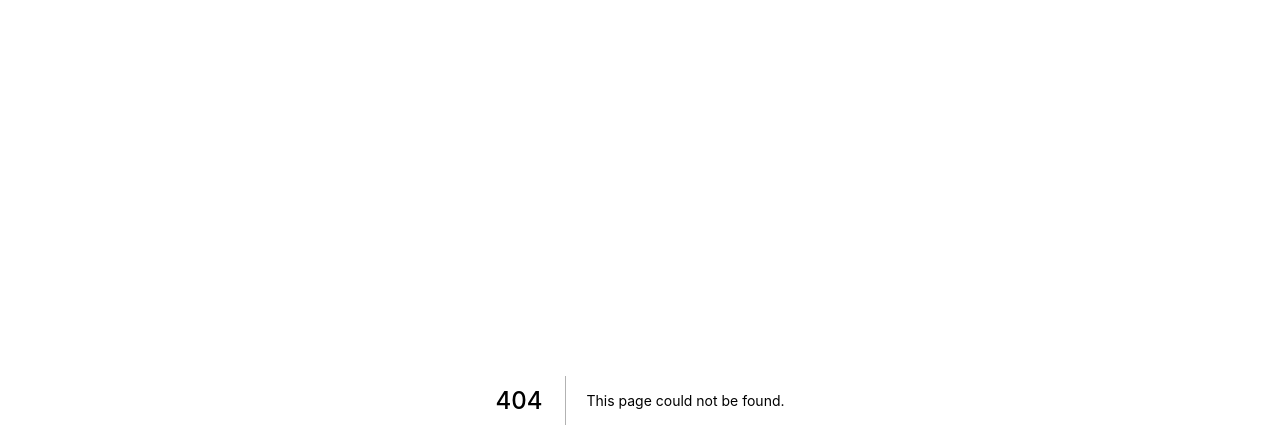
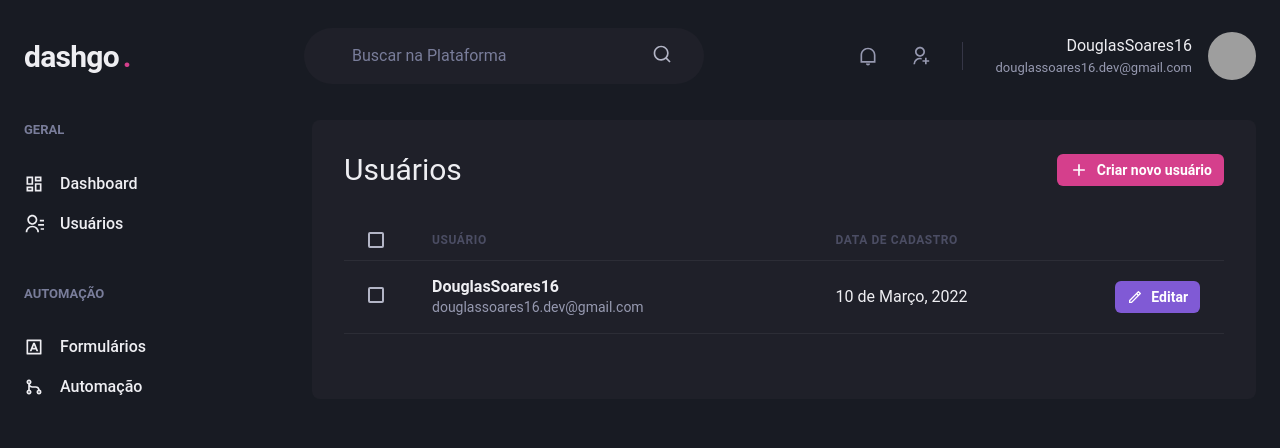
Before and after one commit to DouglasSoares16/dashgo, a Next.js app: page /users in a window 1280 px wide. Before the commit this address had no page. Shown: the top 448 px of the page. Built offline with nearby package versions, Linux system fonts and the light colour scheme; grey boxes are pictures that could not be loaded.

Commit message:
Page: UsersList

```diff
--- /dev/null
+++ b/src/pages/users/index.tsx
@@ -0,0 +1,84 @@
+import { Text, Box, Button, Checkbox, Flex, Heading, Icon, Table, Tbody, Td, Th, Thead, Tr } from "@chakra-ui/react";
+import { RiAddLine, RiPencilLine } from "react-icons/ri";
+import { Header } from "../../components/Header";
+import { Sidebar } from "../../components/Sidebar";
+
+
+export default function UsersList() {
+  return (
+    <Box>
+      <Header />
+
+      <Flex
+        w="100%"
+        my="6"
+        maxWidth={1480}
+        mx="auto"
+        px="6">
+        <Sidebar />
+
+        <Box flex="1" borderRadius={8} bg="gray.800" p="8">
+          <Flex mb="8" justify="space-between" align="center">
+            <Heading size="lg" fontWeight="normal">Usuários</Heading>
+
+            <Button
+              as="a"
+              size="sm"
+              fontSize="sm"
+              colorScheme="pink"
+              leftIcon={<Icon
+                as={RiAddLine}
+                fontSize="20"
+              />}>
+              Criar novo usuário
+            </Button>
+          </Flex>
+
+          <Table colorScheme="whiteAlpha">
+            <Thead>
+              <Tr>
+                <Th px="6" color="gray.300" width="8">
+                  <Checkbox colorScheme="pink" />
+                </Th>
+
+                <Th>Usuário</Th>
+                <Th>Data de cadastro</Th>
+                <Th w="8"></Th>
+              </Tr>
+            </Thead>
+
+            <Tbody>
+              <Tr>
+                <Td px="6">
+                  <Checkbox colorScheme="pink" />
+                </Td>
+
+                <Td>
+                  <Box>
+                    <Text fontWeight="bold">DouglasSoares16</Text>
+                    <Text fontSize="sm" color="gray.300">douglassoares16.dev@gmail.com</Text>
+                  </Box>
+                </Td>
+
+                <Td>10 de Março, 2022</Td>
+                <Td>
+                  <Button
+                    as="a"
+                    size="sm"
+                    fontSize="sm"
+                    colorScheme="purple"
+                    leftIcon={<Icon
+                      as={RiPencilLine}
+                      fontSize="16"
+                    />}>
+                    Editar
+                  </Button>
+                </Td>
+              </Tr>
+            </Tbody>
+          </Table>
+        </Box>
+      </Flex>
+    </Box>
+  );
+}
```
